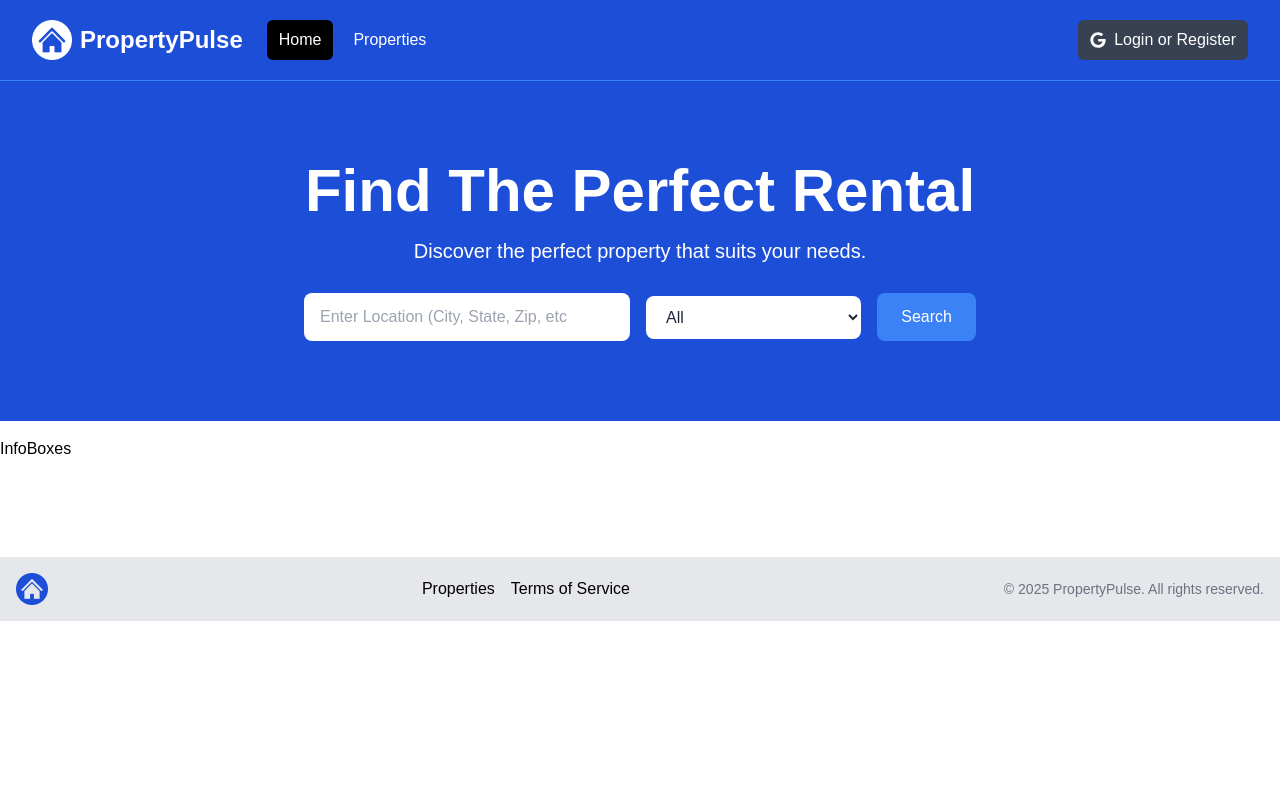
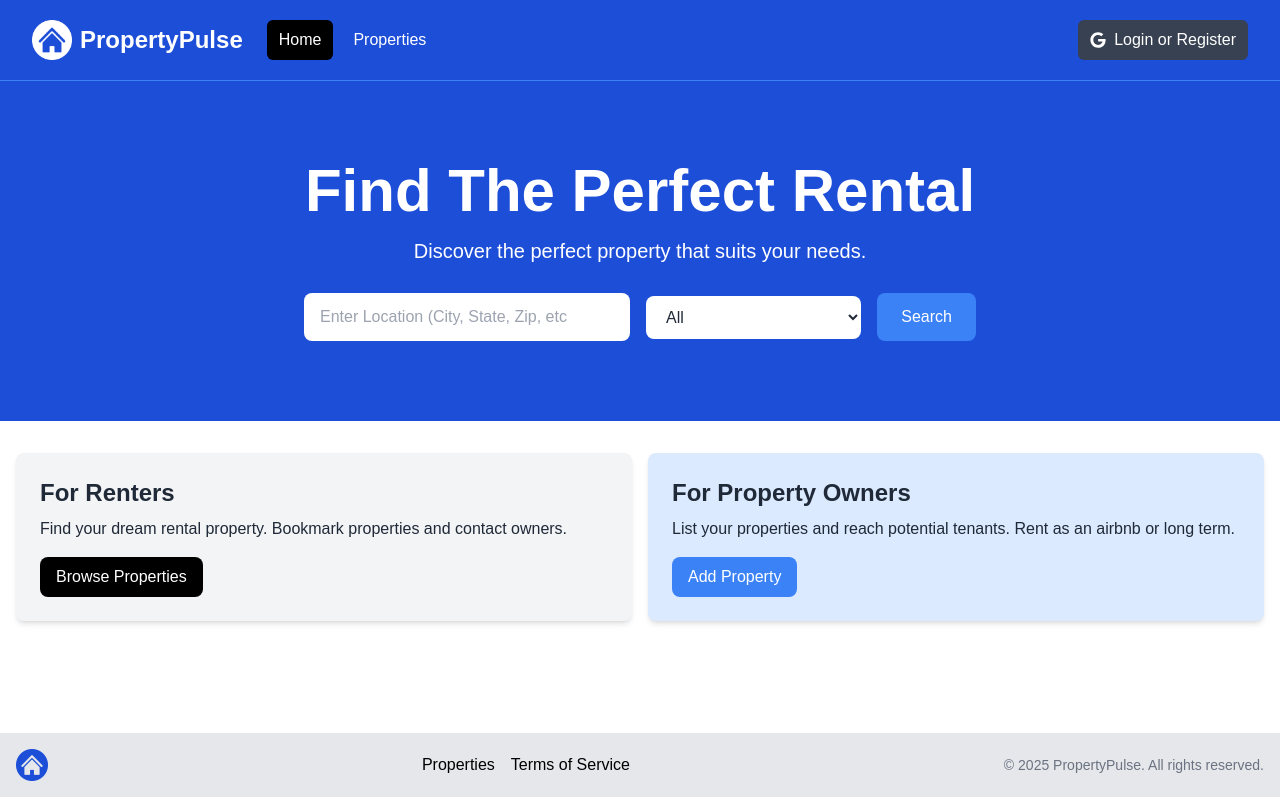
Before and after one commit to oleksiipetrenkodev/property-pulse-analog, a Next.js app: page / in a window 1280 px wide. Built offline with nearby package versions, Linux system fonts and the light colour scheme.

Commit message:
Made Infoboxes dynamic

```diff
--- a/components/InfoBox.jsx
+++ b/components/InfoBox.jsx
@@ -1,5 +1,22 @@
-const InfoBoxe = () => {
-  return <div>InfoBoxe</div>;
+const InfoBoxe = ({
+  heading,
+  backgroundColor = "bg-gray-100",
+  textColor = "text-gray-800",
+  buttonInfo,
+  children,
+}) => {
+  return (
+    <div className={`${backgroundColor} p-6 rounded-lg shadow-md`}>
+      <h2 className={`${textColor} text-2xl font-bold`}>{heading}</h2>
+      <p className={`${textColor} mt-2 mb-4`}>{children}</p>
+      <a
+        href={buttonInfo.link}
+        className={`${buttonInfo.backgroundColor} inline-block text-white rounded-lg px-4 py-2 hover:bg-gray-700`}
+      >
+        {buttonInfo.text}
+      </a>
+    </div>
+  );
 };
 
 export default InfoBoxe;
--- a/components/InfoBoxes.jsx
+++ b/components/InfoBoxes.jsx
@@ -1,5 +1,37 @@
+import InfoBoxe from "./InfoBox";
+
 const InfoBoxes = () => {
-  return <div>InfoBoxes</div>;
+  return (
+    <section>
+      <div className="container-xl lg:container m-auto">
+        <div className="grid grid-cols-1 md:grid-cols-2 gap-4 p-4 rounded-lg">
+          <InfoBoxe
+            heading="For Renters"
+            buttonInfo={{
+              text: "Browse Properties",
+              link: "/properties",
+              backgroundColor: "bg-black",
+            }}
+          >
+            Find your dream rental property. Bookmark properties and contact
+            owners.
+          </InfoBoxe>
+          <InfoBoxe
+            heading="For Property Owners"
+            backgroundColor="bg-blue-100"
+            buttonInfo={{
+              text: "Add Property",
+              link: "/properties/add",
+              backgroundColor: "bg-blue-500",
+            }}
+          >
+            List your properties and reach potential tenants. Rent as an airbnb
+            or long term.
+          </InfoBoxe>
+        </div>
+      </div>
+    </section>
+  );
 };
 
 export default InfoBoxes;
```
